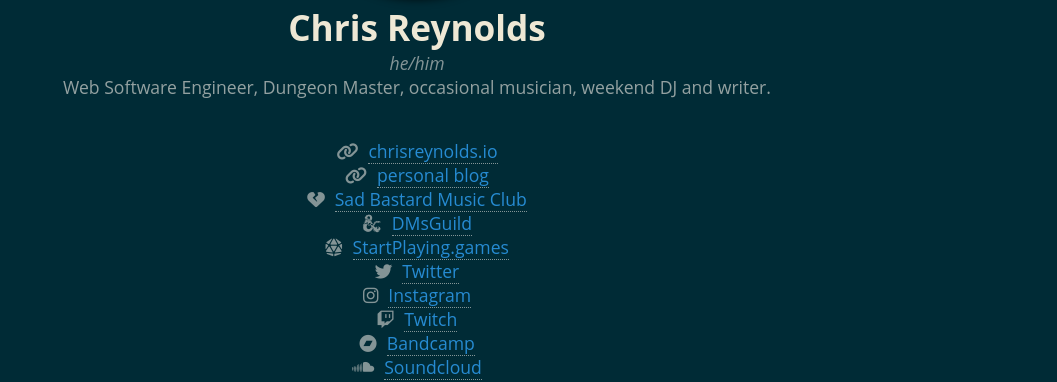
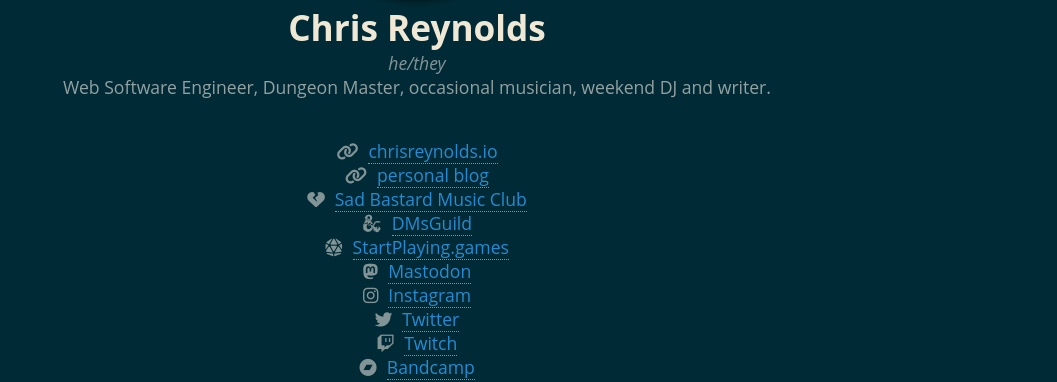
Before and after one commit to jazzsequence/jazzsequence.github.io, a React (Create React App) app: page / in a window 1280 px wide. Shown: the part 202-584 px from the top of the page, without its empty margins (223-1280 px from the left). Built offline with nearby package versions, Linux system fonts and the light colour scheme; a web font is replaced by a local one.

Commit message:
Update details.js

```diff
--- a/src/details.js
+++ b/src/details.js
@@ -37,15 +37,22 @@
 		prefix: "fas"
 	},
 	{
-		name: "Twitter",
-		url: "https://twitter.com/jazzs3quene",
-		icon: "twitter",
-		prefix: "fab"
+		name: "Mastodon",
+		url: "https://mstdn.social/@jazzsequence",
+		icon: "mastodon",
+		prefix: "fab",
+		rel: "me"
 	},
 	{
 		name: "Instagram",
 		url: "https://instagram.com/jazzs3quence",
 		icon: "instagram",
+		prefix: "fab"
+	},
+	{
+		name: "Twitter",
+		url: "https://twitter.com/jazzs3quene",
+		icon: "twitter",
 		prefix: "fab"
 	},
 	{
@@ -101,7 +108,7 @@
 // Your personal information.
 const profile = {
 	name: "Chris Reynolds",
-	pronouns: "he/him", // Your pronouns.
+	pronouns: "he/they", // Your pronouns.
 	bio: "Web Software Engineer, Dungeon Master, occasional musician, weekend DJ and writer.",
 	image: "https://www.dropbox.com/s/0ux2c09lske2wmq/chris-hiking-square-2021-low-res.jpg?raw=1"
 };
```
